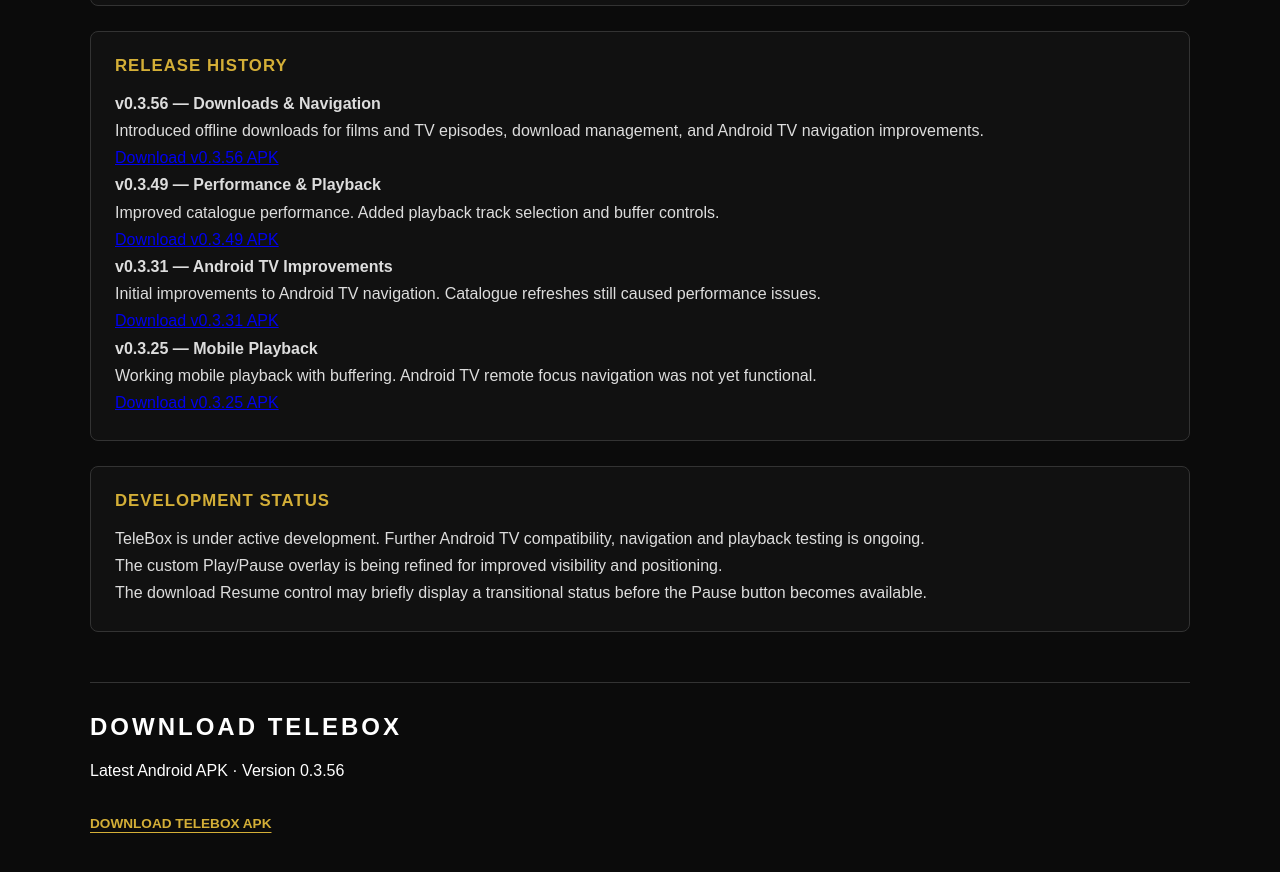
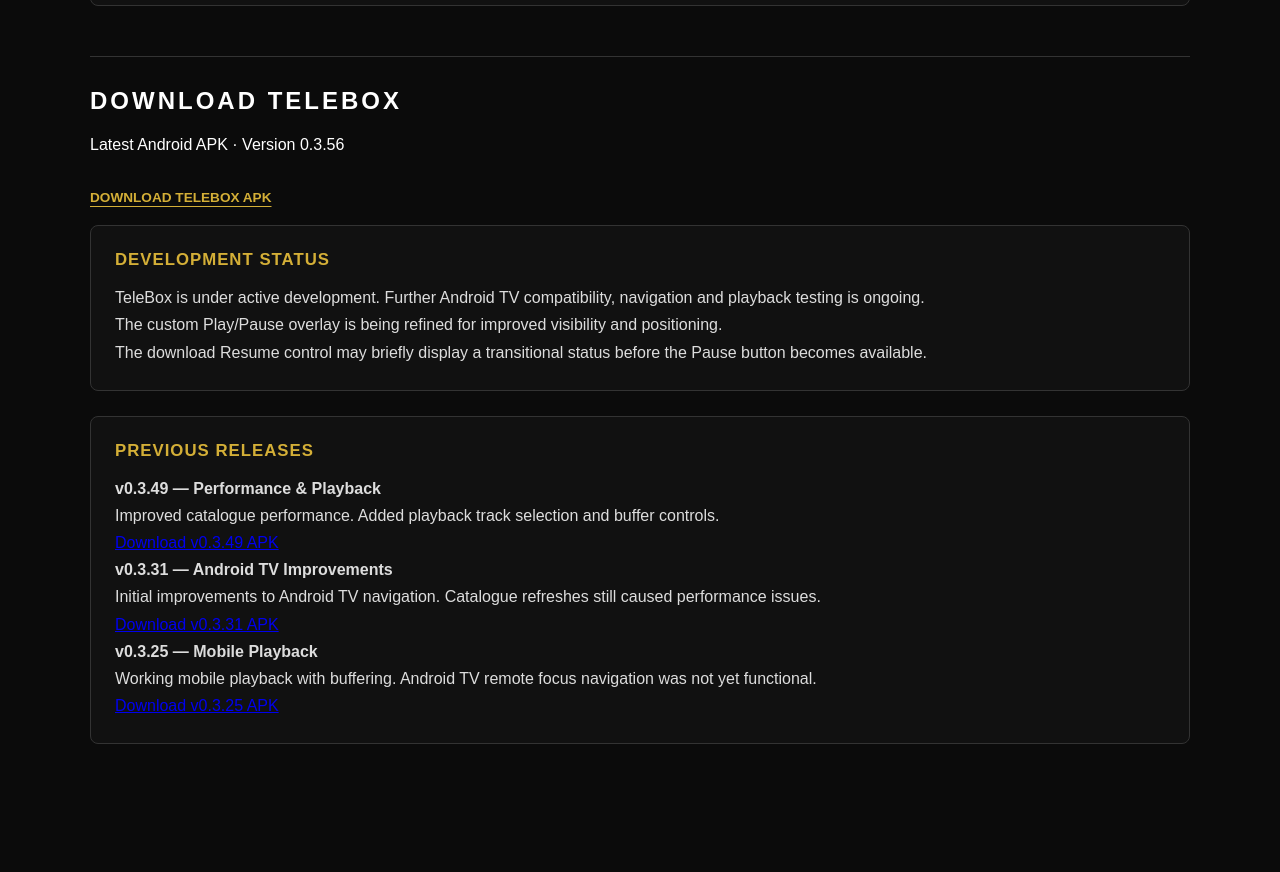
Before and after one commit to Odins-Beard/highground-studios, a plain HTML site: page telebox.html in a window 1280 px wide. Shown: the part 1105-1977 px from the top of the page. Drawn offline with Linux system fonts and the light colour scheme.

Commit message:
Update TeleBox download to v0.3.56 Including Historic Links

```diff
--- a/telebox.html
+++ b/telebox.html
@@ -16,6 +16,7 @@
     <main>
         <section class="gympro-guide">
             <div class="gympro-guide-content">
+
                 <h1>TELEBOX</h1>
                 <p class="gympro-guide-version">
                     ANDROID IPTV PLAYER · V0.3.56
@@ -97,19 +98,49 @@
                         </p>
                     </div>
 
+                </div>
+
+                <div class="gympro-guide-more">
+                    <h2>DOWNLOAD TELEBOX</h2>
+
+                    <p>
+                        Latest Android APK · Version 0.3.56
+                    </p>
+
+                    <p class="gympro-footer-links">
+                        <a href="https://github.com/Odins-Beard/highground-studios/releases/download/telebox-v0.3.56/TeleBox.v0.3.56.apk">
+                            DOWNLOAD TELEBOX APK
+                        </a>
+                    </p>
+                </div>
+
+                <div class="gympro-guide-grid">
+
                     <div class="gympro-guide-card gympro-guide-card-wide">
-                        <h3>RELEASE HISTORY</h3>
+                        <h3>DEVELOPMENT STATUS</h3>
 
                         <p>
-                            <strong>v0.3.56 — Downloads &amp; Navigation</strong><br>
-                            Introduced offline downloads for films
-                            and TV episodes, download management,
-                            and Android TV navigation improvements.
-                            <br>
-                            <a href="https://github.com/Odins-Beard/highground-studios/releases/download/telebox-v0.3.56/TeleBox.v0.3.56.apk">
-                                Download v0.3.56 APK
-                            </a>
+                            TeleBox is under active development.
+                            Further Android TV compatibility,
+                            navigation and playback testing
+                            is ongoing.
                         </p>
+
+                        <p>
+                            The custom Play/Pause overlay is being
+                            refined for improved visibility and
+                            positioning.
+                        </p>
+
+                        <p>
+                            The download Resume control may briefly
+                            display a transitional status before
+                            the Pause button becomes available.
+                        </p>
+                    </div>
+
+                    <div class="gympro-guide-card gympro-guide-card-wide">
+                        <h3>PREVIOUS RELEASES</h3>
 
                         <p>
                             <strong>v0.3.49 — Performance &amp; Playback</strong><br>
@@ -145,43 +176,6 @@
                         </p>
                     </div>
 
-                    <div class="gympro-guide-card gympro-guide-card-wide">
-                        <h3>DEVELOPMENT STATUS</h3>
-
-                        <p>
-                            TeleBox is under active development.
-                            Further Android TV compatibility,
-                            navigation and playback testing
-                            is ongoing.
-                        </p>
-
-                        <p>
-                            The custom Play/Pause overlay is being
-                            refined for improved visibility and
-                            positioning.
-                        </p>
-
-                        <p>
-                            The download Resume control may briefly
-                            display a transitional status before
-                            the Pause button becomes available.
-                        </p>
-                    </div>
-
-                </div>
-
-                <div class="gympro-guide-more">
-                    <h2>DOWNLOAD TELEBOX</h2>
-
-                    <p>
-                        Latest Android APK · Version 0.3.56
-                    </p>
-
-                    <p class="gympro-footer-links">
-                        <a href="https://github.com/Odins-Beard/highground-studios/releases/download/telebox-v0.3.56/TeleBox.v0.3.56.apk">
-                            DOWNLOAD TELEBOX APK
-                        </a>
-                    </p>
                 </div>
 
             </div>
```
